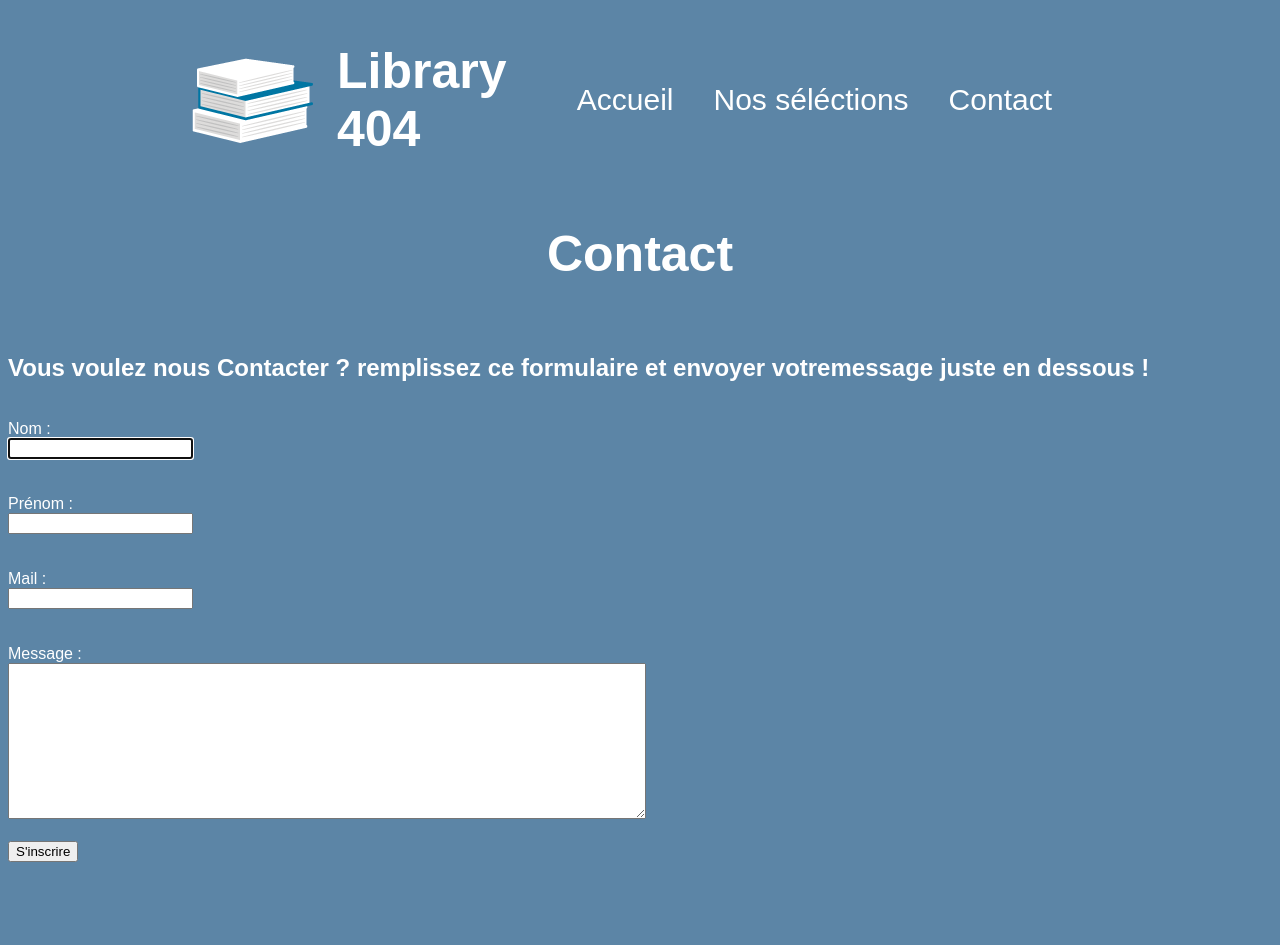
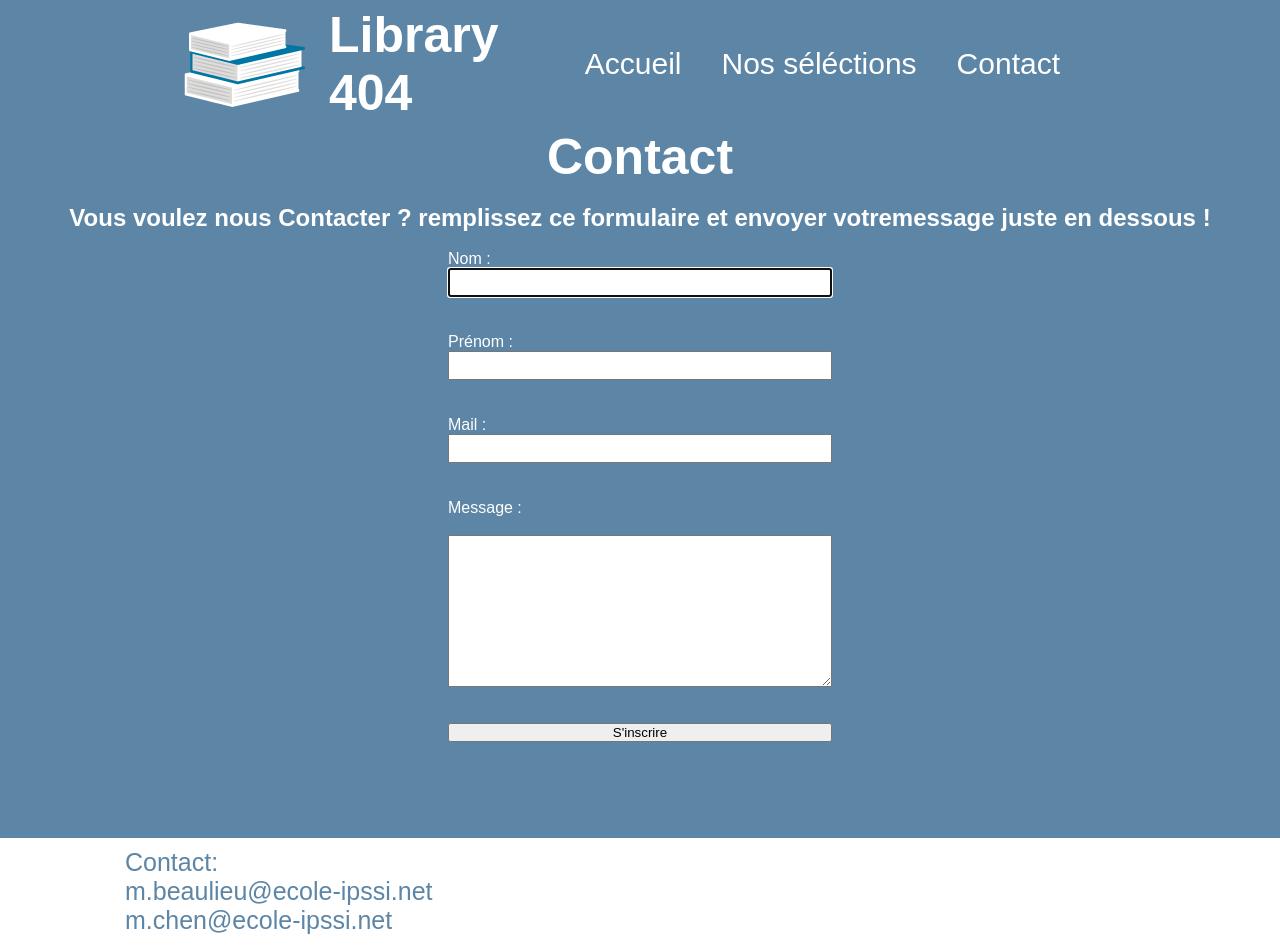
Before and after one commit to bansoow/biblio_groupe7, a PHP site: page /biblio_groupe7_etape3/contact.php in a window 1280 px wide. Before the commit the page ends 862 px from the top, so only its background shows below. Run offline with PHP 8.4, Linux system fonts and the light colour scheme.

Commit message:
fin etape 3

```diff
--- a/biblio_groupe7_etape3/contact.php
+++ b/biblio_groupe7_etape3/contact.php
@@ -8,6 +8,7 @@ require "header.php";
     <h1><strong>Contact</strong></h1><br>
     <h2>Vous voulez nous Contacter ? remplissez ce formulaire et envoyer votremessage juste en dessous !</h2><br>
 
+    <div class="all">
     <label  for="name">Nom :</label>
           <input type="text" id="name" name="client_name" autofocus required><br><br>
     <label  for="nickname">Prénom :</label>
@@ -17,6 +18,10 @@ require "header.php";
       <label for="message">Message :</label><br>
             <textarea id="message" name="message" autofocus required></textarea><br><br>
         <button type="submit">S'inscrire</button><br><br>
-
+      </div>
+      </form>
   </body>
+  <?php
+  require "footer.php";
+  ?>
 </html>
--- a/biblio_groupe7_etape3/css/contactstyle.css
+++ b/biblio_groupe7_etape3/css/contactstyle.css
@@ -1,10 +1,8 @@
 textarea{
-  width: 50%;
   height: 150px;
 }
 input{
-  display: flex;
-  justify-content: flex-start;
+  padding: 5px;
 }
 body{
   font-family: arial, bold;
@@ -14,3 +12,14 @@ h1{
   display: flex;
   justify-content: center;
 }
+h2{
+  text-align: center;
+}
+.all{
+  display: flex;
+  justify-content: center;
+  flex-direction: column;
+  width: 30%;
+  margin: 0 auto;
+  margin-bottom: 60px;
+}
--- a/biblio_groupe7_etape3/css/footer.css
+++ b/biblio_groupe7_etape3/css/footer.css
@@ -17,4 +17,5 @@ a{
 }
 footer{
   background-color: white;
+  width: 100%;
 }
--- a/biblio_groupe7_etape3/css/header.css
+++ b/biblio_groupe7_etape3/css/header.css
@@ -1,3 +1,7 @@
+*{
+  margin: 0;
+  padding: 0;
+}
 .logo{
   display: flex;
   align-items: center;
@@ -6,14 +10,12 @@
 .livre3{
   width: 100%;
   height: 90%;
-  clip-path: inset(20% 0 10% 0);
-  margin-top: -140px;
 }
 .texte1{
   font-family: arial, bold;
   font-size: 50px;
   padding-left:200px;
-  margin: -40px 0 50px 0;
+  margin: 10px 0 50px 0;
   color: white;
 }
 h1{
--- a/biblio_groupe7_etape3/footer.php
+++ b/biblio_groupe7_etape3/footer.php
@@ -1,8 +1,10 @@
 <footer>
+  <div class="foot">
   <link rel="stylesheet" href="\biblio_groupe7_etape3\css\footer.css">
   <ul>
     <li><a href="contact.php">Contact:</a></li>
     <li>m.beaulieu@ecole-ipssi.net</li>
     <li>m.chen@ecole-ipssi.net</li>
     </ul>
+  </div>
 </footer>
```
Also changed, not shown: biblio_groupe7_etape3/css/style.css (+3 -4 lines), biblio_groupe7_etape3/image/livre-3.jpg, 1 other file.
